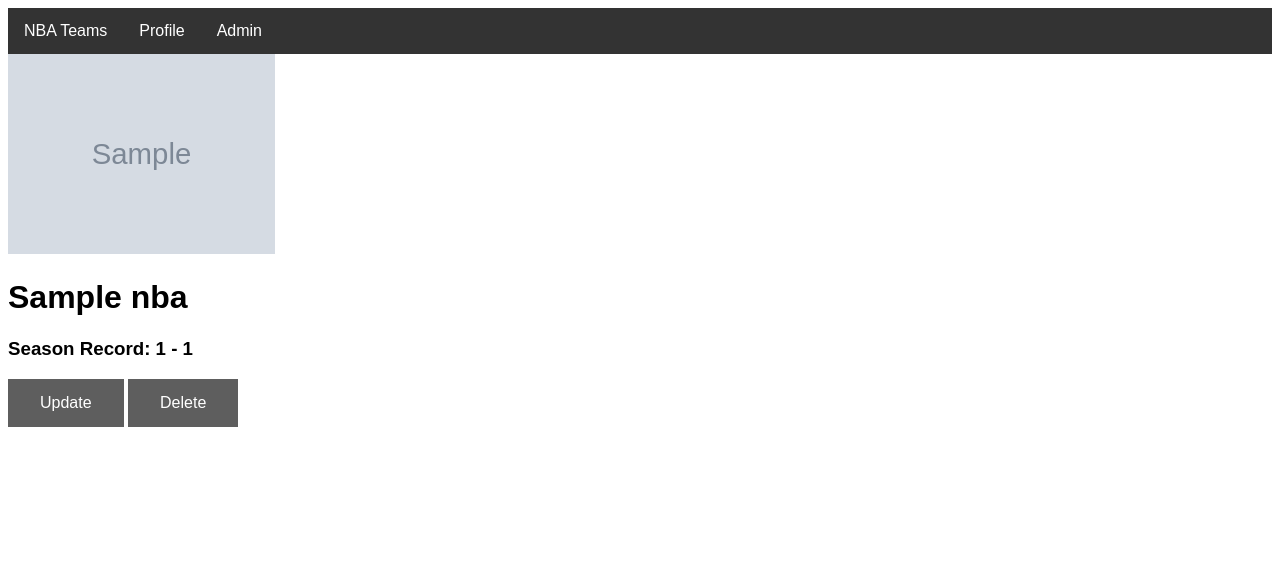
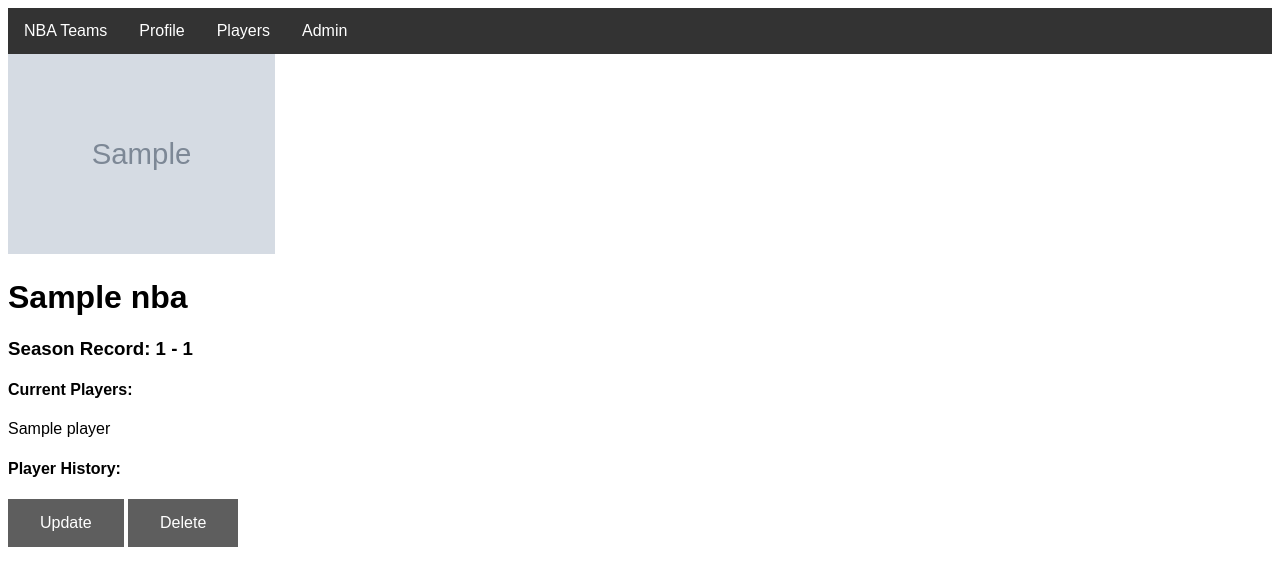
Before and after one commit to mohammadturaab/finchcollector, a Django app: page /teams/1/ in a window 1280 px wide. Shown: the top 586 px of the page. Run offline with Django 4.2, Linux system fonts and the light colour scheme; tables that the repository leaves empty hold one stand-in row (values such as "Sample post"); grey boxes marked "Sample" are stand-in pictures; some web fonts are replaced.

Commit message:
can update and app players to teams. added player image and when player was on team

```diff
--- a/main_app/models.py
+++ b/main_app/models.py
@@ -3,15 +3,21 @@
 
 # Create your models here.
 POSITIONS = (
-    ('pg', 'point guard'),
-    ('sg', 'shooting guard'),
-    ('sf', 'small forward'),
-    ('pf', 'power forward'),
-    ('c', 'center')
+    ('Point Guard', 'point guard'),
+    ('Shooting Guard', 'shooting guard'),
+    ('Small Forward', 'small forward'),
+    ('Power Forward', 'power forward'),
+    ('Center', 'center')
+)
+TIMELINE = (
+    ('Current', 'current'),
+    ('Past', 'Past')
 )
 class Player(models.Model):
+    img = models.CharField(max_length=250)
     name = models.CharField(max_length=100)
     position = models.CharField(max_length=50, choices=POSITIONS)
+    time_line = models.CharField(max_length=50, choices=POSITIONS)
 
     def __str__(self):
         return self.name
@@ -23,7 +29,7 @@
     season_losses = models.IntegerField()
     created_at = models.DateTimeField(auto_now_add=True)
     user = models.ForeignKey(User, on_delete=models.CASCADE, null = True)
-    players = models.ManyToManyField(Player)
+    players = models.ManyToManyField(Player, null = True)
 
     def __str__(self):
         return self.name
--- a/main_app/static/styles/styles.css
+++ b/main_app/static/styles/styles.css
@@ -2,6 +2,7 @@
 
 *{
   font-family: 'Anek Tamil', sans-serif;
+  color: #000000
 }
 
 a {
--- a/main_app/templates/base.html
+++ b/main_app/templates/base.html
@@ -18,6 +18,7 @@
         <ul>
             <li><a href="/teams">NBA Teams</a></li>
             <li><a href="/user/{{user.username}}">Profile</a></li>
+            <li><a href="/players">Players</a></li>
             <li><a href="/admin">Admin</a></li>
         </ul>
     </nav>
--- a/main_app/templates/nba_detail.html
+++ b/main_app/templates/nba_detail.html
@@ -9,6 +9,13 @@
     </div>
     <div>
         <h3>Season Record: {{nba.season_wins}} - {{nba.season_losses}}</h3>
+        <h4>Current Players:</h4>
+        {% for player in nba.players.all %}
+            <div>{{player.name}}</div>
+        {% empty %}
+            <div>No Players Added</div>
+        {% endfor %}
+        <h4>Player History:</h4>
     </div>
     <div>
         <button class="btn"><a href="{% url 'nba_update' nba.pk %}">Update</a></button>
--- a/main_app/templates/player_form.html
+++ b/main_app/templates/player_form.html
@@ -6,6 +6,6 @@
         <table>
             {{ form.as_table }}
         </table>
-        <input type="submit" value="Submit!">
+        <input type="submit" value="Submit">
     </form>
 {% endblock %}
--- a/main_app/views.py
+++ b/main_app/views.py
@@ -30,7 +30,7 @@
 
 class NBA_Create(CreateView):
     model = NBA
-    fields = ['name', 'img', 'season_wins', 'season_losses']
+    fields = ['name', 'img', 'season_wins', 'season_losses', 'players']
     template_name = 'nba_create.html'
     def get_success_url(self):
         return reverse('nba_detail', kwargs={'pk': self.object.pk})
@@ -47,7 +47,7 @@
 
 class NBAUpdate(UpdateView):
     model = NBA
-    fields = ['name', 'img', 'season_wins', 'season_losses']
+    fields = ['name', 'img', 'season_wins', 'season_losses', 'players']
     template_name = 'nba_update.html'
     success_url = '/teams/'
     def  get_success_url(self):
@@ -66,25 +66,25 @@
 
 def players_index(request):
     players = Player.objects.all()
-    return render (request, 'players_index.html', {'players': players})
+    return render (request, 'player_index.html', {'players': players})
 
 def players_show(request, player_id):
     player = Player.objects.get(id=player_id)
-    return render (request, 'players_show.html',{'player': player})
+    return render (request, 'player_show.html',{'player': player})
 
 class PlayerCreate(CreateView):
     model = Player
     fields = '__all__'
     template_name = 'player_form.html'
-    success_url = '/player'
+    success_url = '/players'
 
 class PlayerUpdate(UpdateView):
     model = Player
     fields = ['name', 'position']
     template_name = 'player_update.html'
-    success_url = '/player'
+    success_url = '/players'
 
 class PlayerDelete(DeleteView):
     model = Player
     template_name = 'player_confirm_delete.html'
-    success_url = '/player'
+    success_url = '/players'
```
Also changed, not shown: main_app/templates/player_index.html (+18 -7 lines), main_app/templates/player_update.html (added, +12 -0 lines), main_app/migrations/0004_rename_players_player_nba_players.py (added), main_app/migrations/0005_alter_player_position.py (added), main_app/migrations/0006_alter_nba_players.py (added), main_app/migrations/0007_player_img_player_time_line.py (added).
